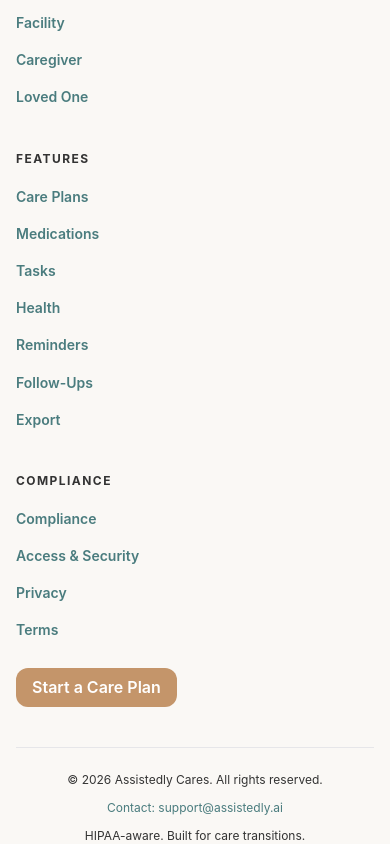
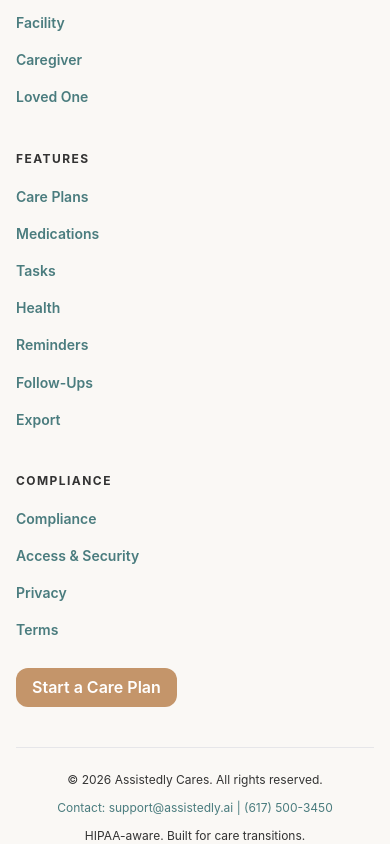
Before and after one commit to Assistedly-Inc/care-circle, a Next.js app in the folder frontend/: page /features/auth in a window 390 px wide. Shown: the part 2415-3259 px from the top of the page. Built offline with nearby package versions, Linux system fonts and the light colour scheme; no server answers.

Commit message:
Update footer contact information to include phone number

```diff
--- a/frontend/app/Footer.tsx
+++ b/frontend/app/Footer.tsx
@@ -93,7 +93,7 @@ export default function Footer() {
         <div className="mt-10 pt-6 border-t border-[var(--color-border)] flex flex-col sm:flex-row items-center justify-between gap-3">
           <p className="text-xs text-[var(--color-muted)]">&copy; {new Date().getFullYear()} Assistedly Cares. All rights reserved.</p>
           <a href="mailto:support@assistedly.ai" className="text-xs text-[var(--color-muted)] hover:text-[var(--color-primary)] transition-colors no-underline hover:no-underline">
-            Contact: support@assistedly.ai
+            Contact: support@assistedly.ai | (617) 500-3450
           </a>
           <p className="text-xs text-[var(--color-muted)]">HIPAA-aware. Built for care transitions.</p>
         </div>
```
